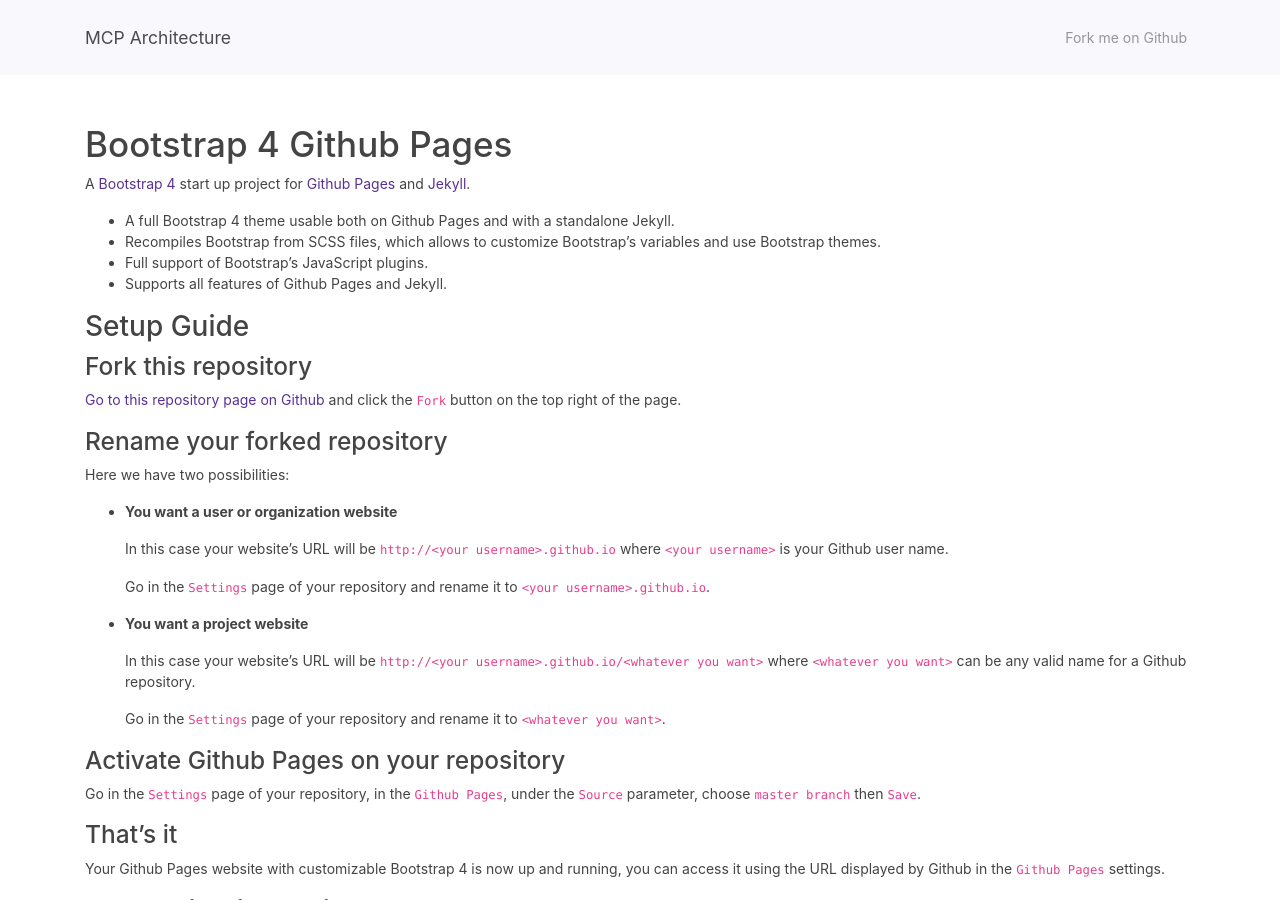
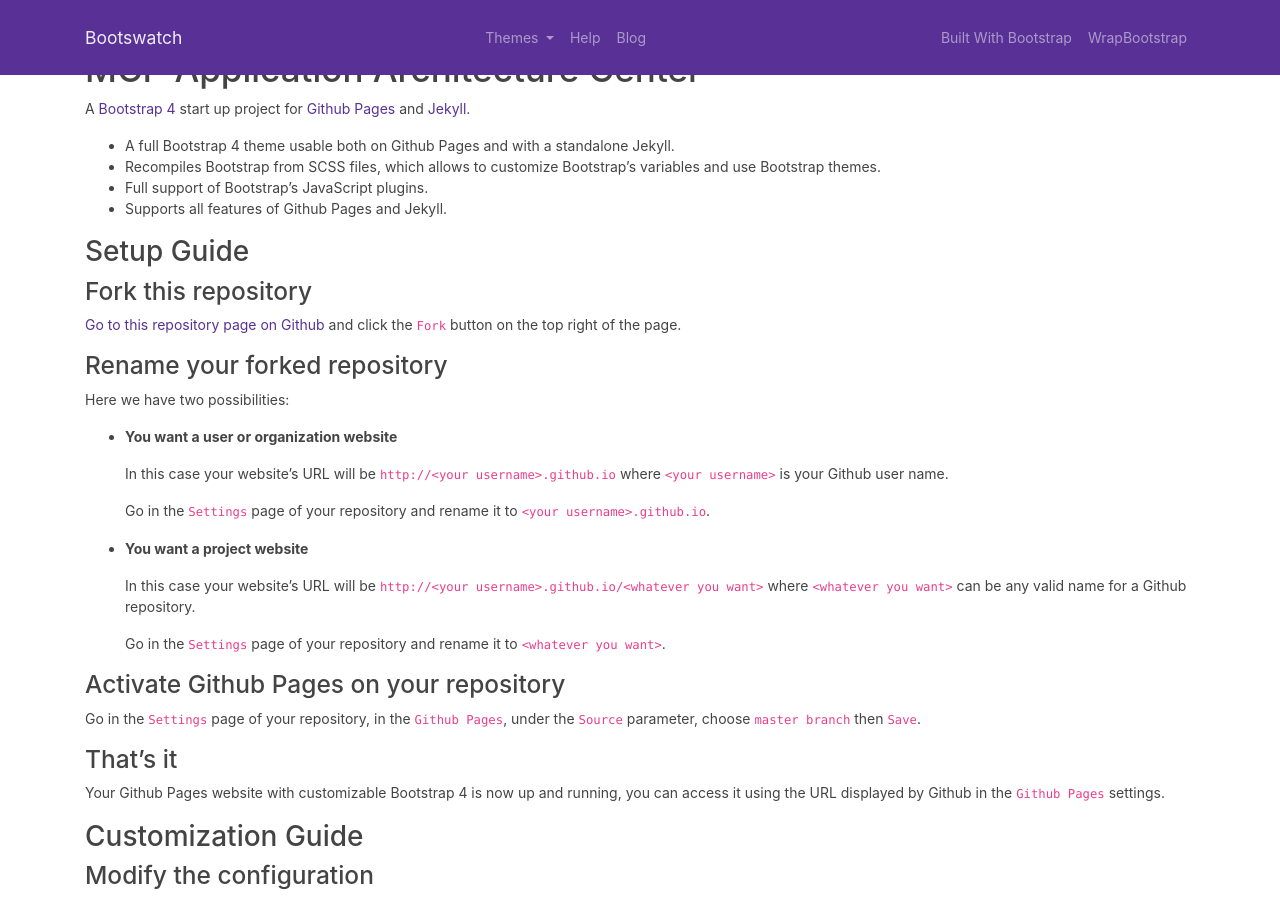
Before and after one commit to mcp-samples/mcp-samples.github.io, a Jekyll site: the page built from index.md, in a window 1280 px wide and 900 px high. Built offline with Jekyll 4.4.1, drawn with Linux system fonts in a browser that asks for light colours.

Commit message:
Changing header

```diff
--- a/_includes/header.html
+++ b/_includes/header.html
@@ -1,26 +1,41 @@
-<nav class="navbar navbar-expand-lg navbar-light bg-light">
+<div class="navbar navbar-expand-lg fixed-top navbar-dark bg-primary">
       <div class="container">
-    <a class="navbar-brand" rel="author" href="{{ "/" | relative_url }}">{{ site.title | escape }}</a>
-
-    {%- assign page_paths = site.header_pages -%}
-    <button class="navbar-toggler" type="button" data-toggle="collapse" data-target="#navbarSupportedContent"
-      aria-controls="navbarSupportedContent" aria-expanded="false" aria-label="Toggle navigation">
+        <a href="../" class="navbar-brand">Bootswatch</a>
+        <button class="navbar-toggler" type="button" data-toggle="collapse" data-target="#navbarResponsive" aria-controls="navbarResponsive" aria-expanded="false" aria-label="Toggle navigation">
           <span class="navbar-toggler-icon"></span>
         </button>
-    <div class="collapse navbar-collapse" id="navbarSupportedContent">
+        <div class="collapse navbar-collapse" id="navbarResponsive">
+
 	<ul class="navbar-nav ml-auto">
+		<li class="nav-item dropdown">
+              		<a class="nav-link dropdown-toggle" data-toggle="dropdown" href="#" id="themes">Themes <span class="caret"></span></a>
+              		<div class="dropdown-menu" aria-labelledby="themes">
         			{%- for path in page_paths -%}
           			{%- assign my_page = site.pages | where: "path", path | first -%}
           			{%- if my_page.title -%}
-          <li class="nav-item">
+          			<li class="nav-item dropitem">
             			<a class="nav-link" href="{{ my_page.url | relative_url }}">{{ my_page.title | escape }}</a>
           			</li>
           			{%- endif -%}
         			{% endfor -%}
+              		</div>
+            	</li>
             	<li class="nav-item">
-          <a class="nav-link" href="{{ site.github.repository_url }}">Fork me on Github</a>
+              		<a class="nav-link" href="../help/">Help</a>
+            	</li>
+            	<li class="nav-item">
+              		<a class="nav-link" href="http://blog.bootswatch.com">Blog</a>
             	</li>
 	</ul>
+          <ul class="nav navbar-nav ml-auto">
+            <li class="nav-item">
+              <a class="nav-link" href="http://builtwithbootstrap.com/" target="_blank">Built With Bootstrap</a>
+            </li>
+            <li class="nav-item">
+              <a class="nav-link" href="https://wrapbootstrap.com/?ref=bsw" target="_blank">WrapBootstrap</a>
+            </li>
+          </ul>
+
         </div>
       </div>
-</nav>
+    </div>
--- a/index.md
+++ b/index.md
@@ -1,6 +1,6 @@
 ---
 layout: page
-title: Bootstrap 4 Github Pages
+title: MCP Application Architecture Center
 ---
 
 A [Bootstrap 4](https://getbootstrap.com/) start up project for [Github Pages](https://pages.github.com/) and [Jekyll](https://jekyllrb.com/).
```
Lines whose indentation alone changed are shown as unchanged.
